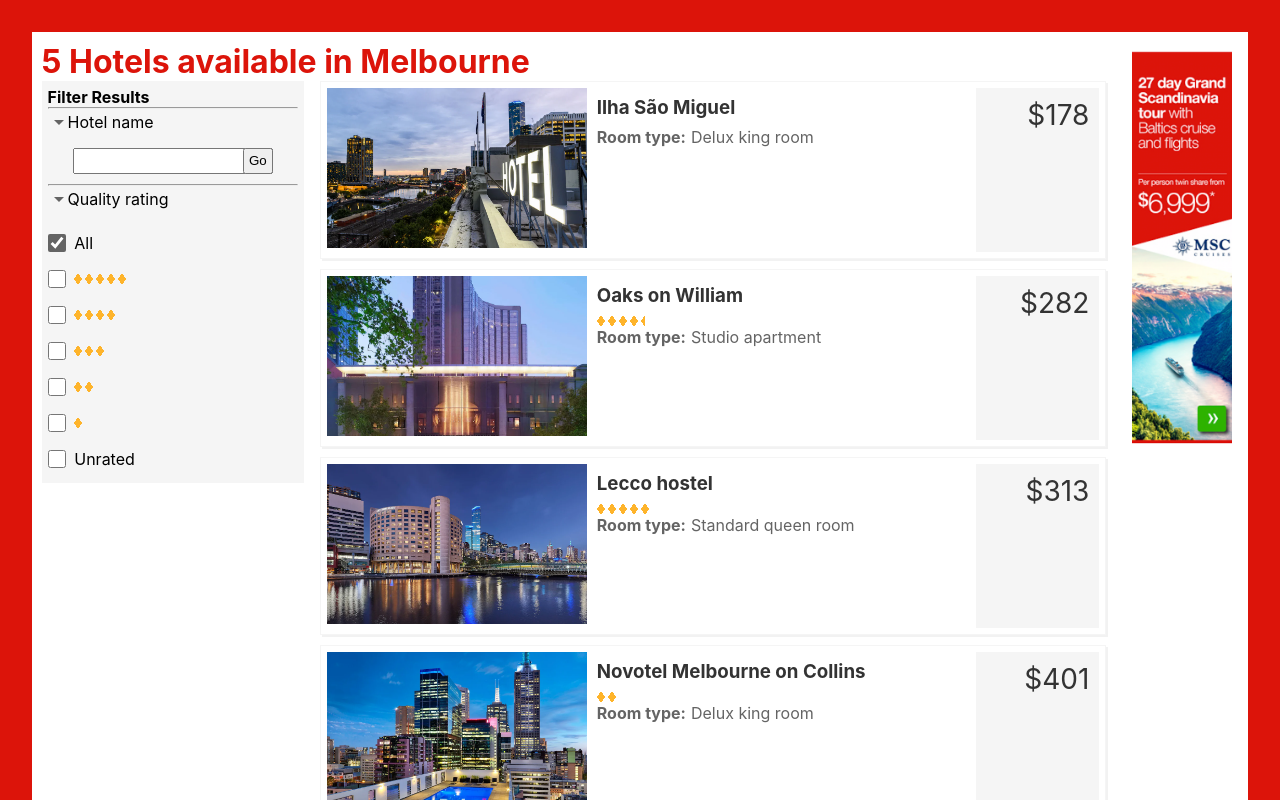
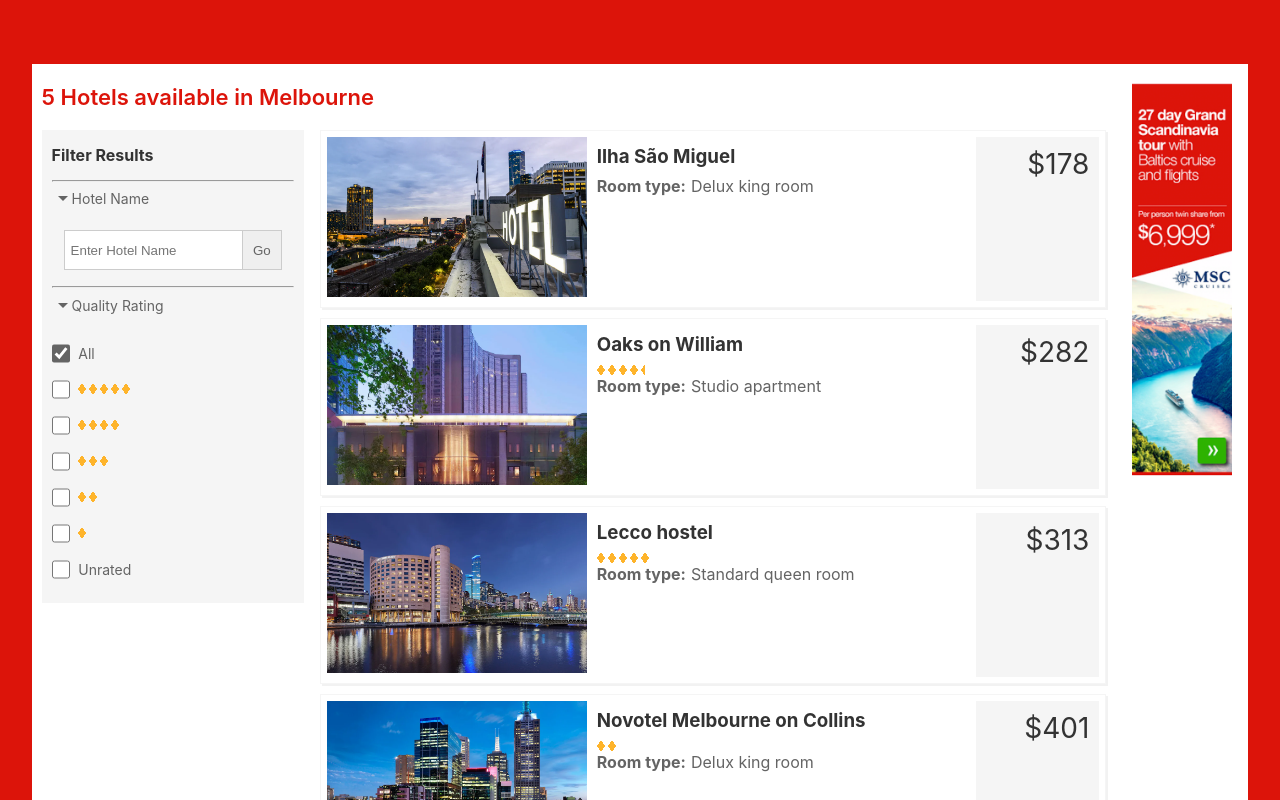
Before and after one commit to tetchen9/hotels, a React (Create React App) app: page / in a window 1280 px wide. Shown: the top 800 px of the page. Built offline with nearby package versions, Linux system fonts and the light colour scheme.

Commit message:
styling Filter Panel and header

```diff
--- a/src/accordion/styles.scss
+++ b/src/accordion/styles.scss
@@ -8,12 +8,14 @@
         position: relative;
         margin: .2em 0 1em 0;
         padding: 0 0 0 2rem;
+        font-size: 1.4rem;
+        line-height: 3rem;
     }
 
     header::before{
         content: "";
         position: absolute;
-        top: 0.8rem;
+        top: 1.2rem;
         left: .6rem;
         width: 0;
         height: 0;
--- a/src/app/index.scss
+++ b/src/app/index.scss
@@ -5,8 +5,8 @@
     min-height: 100vh;
     min-width: 100%;
     height: 100%;
+    display: flex;
     background-color: $color-primary-red;
-    display: flex;
 }
 
 .content {
@@ -17,7 +17,7 @@
     display: flex;
 
     @media (min-width: $breakpoint-desktop) {
-        margin: 2em 2em 0 2em;
+        margin: 4em 2em 0 2em;
     }
 }
 
@@ -58,4 +58,7 @@
 
 h1 {
     color: $color-primary-red;
+    font-size: 2.2rem;
+    font-weight: 600;
+    margin: 1rem 0 2rem;
 }
--- a/src/hotelsFilterPanel/index.tsx
+++ b/src/hotelsFilterPanel/index.tsx
@@ -15,13 +15,13 @@ function HotelsFilterPanel({ setQueryString, setRatings } : HotelsFilterPanelPro
 
   return (
     <article className='filter-wrapper'>
-      <strong>{title}</strong>
+      <h3>{title}</h3>
 
-      <Accordion title="Hotel name">
+      <Accordion title="Hotel Name">
         <InputSearch setQueryString={setQueryString}></InputSearch>
       </Accordion>
 
-      <Accordion title="Quality rating">
+      <Accordion title="Quality Rating">
         <RatingFilter setRatings={setRatings}></RatingFilter>
       </Accordion>
 
--- a/src/hotelsFilterPanel/styles.scss
+++ b/src/hotelsFilterPanel/styles.scss
@@ -1,7 +1,16 @@
 @import 'styles/globals.scss';
 
 .filter-wrapper {
+    min-width: 20rem;
+    padding: 1rem 1rem 1.6rem;
     background-color: $color-gray-sand;
-    min-width: 20rem;
-    padding: .6rem;
+    color: $color-dove-gray;
+    font-size: 1.4rem;
+
+    h3 {
+        margin: 0 0 1rem 0;
+        color: $color-mine-shaft;
+        font-size: 1.6rem;
+        line-height: 3rem;
+    }
 }
--- a/src/inputSearch/index.tsx
+++ b/src/inputSearch/index.tsx
@@ -11,7 +11,10 @@ function InputSearch({setQueryString}: InputSearchProps) {
 
   return (
     <div className='input-with-button'>
-      <input type="text" value={query}
+      <input
+        type="text"
+        value={query}
+        placeholder='Enter Hotel Name'
         onChange={(e) => setQuery(e.target.value)}
       />
       <button onClick={() => setQueryString(query)}>
--- a/src/inputSearch/styles.scss
+++ b/src/inputSearch/styles.scss
@@ -2,21 +2,25 @@
 
 .input-with-button {
     position: relative;
-    height: 2.6rem;
-    width : 80%;
-    margin: 1rem auto;
+    height: 4rem;
+    width : auto;
+    margin: 1.6rem 1.2rem;
   }
 
-.input-with-button input{
-    height: 2.6rem;
+.input-with-button input {
+    height: 4rem;
     width: 100%;
-    padding: .2rem 3rem .2rem .2rem;
+    padding: 1rem 3rem 1rem .6rem;
+    border: 1px solid $color-silver;
+    outline: none;
 }
 
 .input-with-button button {
     position: absolute;
     right: 0;
     top : 0;
-    width: 3rem;
-    height: 2.6rem;
+    width: 4rem;
+    height: 4rem;
+    border: 1px solid $color-silver;
+    color: $color-dove-gray;
 }
--- a/styles/globals.scss
+++ b/styles/globals.scss
@@ -1,10 +1,11 @@
 //colours
 $color-primary-red: #DC140A;
 $color-gray-sand: #F5F5F5;
+$color-silver: #CCC;
 $color-dove-gray: #646464;
 $color-mine-shaft: #333333;
 $color-sun: #FEB42B;
-$color-white: #fff;
+$color-white: #FFF;
 
 //media-queries
 $breakpoint-tablet: 768px;
```
